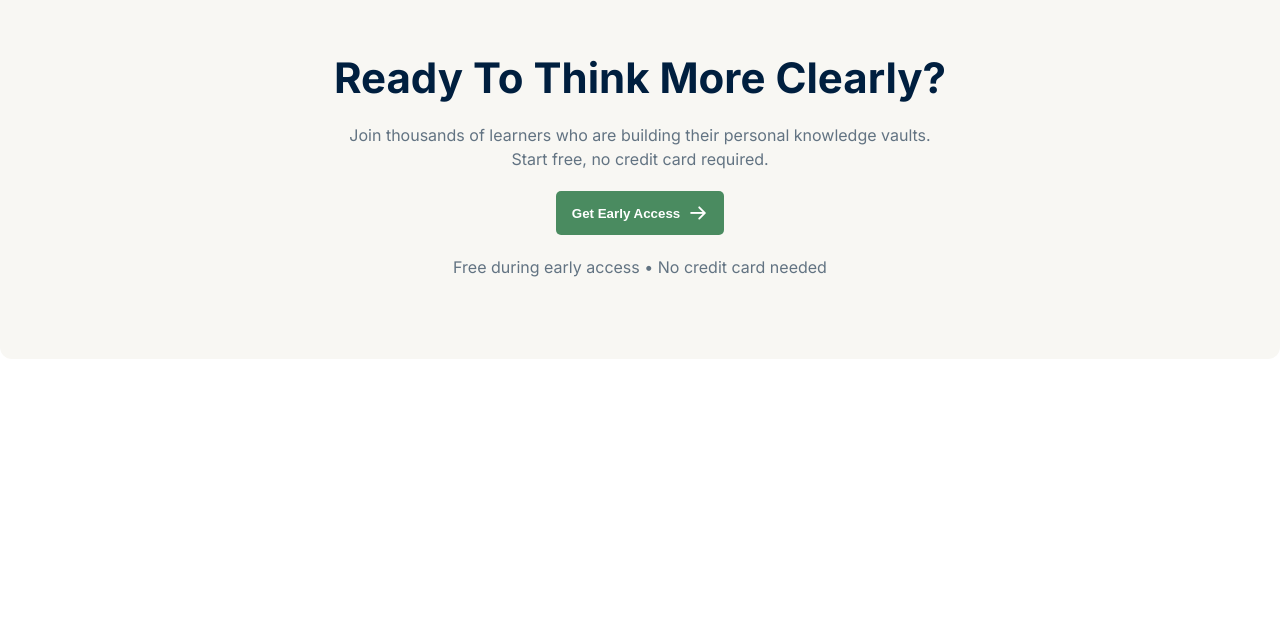
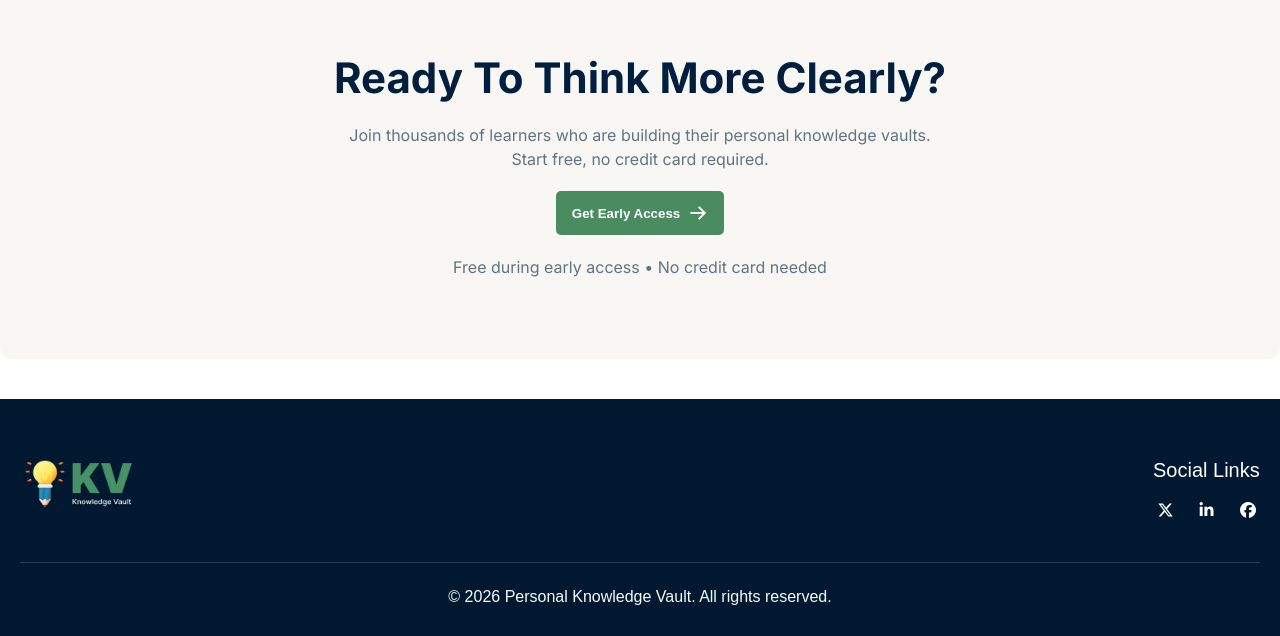
Before and after one commit to nmjakaria/Assignment01_B13_PS, a plain HTML site: page index.html in a window 1280 px wide. Shown: the part 2121-2757 px from the top of the page. Before the commit the page ends 2520 px from the top, so only its background shows below. Drawn offline with Linux system fonts and the light colour scheme.

Commit message:
Footer Section added and some CSS modify

```diff
--- a/css/styles.css
+++ b/css/styles.css
@@ -54,7 +54,7 @@ nav ul li a {
 }
 
 nav ul li a:hover {
-    color: #4A8B60;
+    color: #00a30e;
 }
 
 #hero {
@@ -304,3 +304,72 @@ nav ul li a:hover {
     color: #627382;
     line-height: 1.5;
 }
+
+.footer {
+    background-color: #001931;
+    color: white;
+    padding: 60px 0 30px 0;
+    font-family: sans-serif;
+}
+
+.footer-container {
+    max-width: 1320px;
+    margin: 0 auto;
+    padding: 0 20px;
+}
+
+.footer-top {
+    display: flex;
+    justify-content: space-between;
+    align-items: flex-start;
+    margin-bottom: 40px;
+}
+
+
+.footer-logo {
+    display: flex;
+    align-items: center;
+    gap: 12px;
+}
+
+.footer-logo img {
+    height: 50px;
+}
+
+.social-links h3 {
+    font-size: 20px;
+    font-weight: 500;
+    margin-bottom: 15px;
+    text-align: left;
+}
+
+.social-links .icons {
+    display: flex;
+    gap: 16px;
+    justify-content: flex-start;
+}
+
+.social-links .icons i {
+    width: 25px;
+    height: 25px;
+    filter: brightness(0) invert(1);
+    transition: opacity 0.3s;
+    padding: 5px;
+}
+
+.social-links .icons i:hover {
+    opacity: 0.7;
+}
+
+.footer-divider {
+    border: 0;
+    border-top: 1px solid rgba(255, 255, 255, 0.159);
+    margin-bottom: 25px;
+}
+
+.footer-bottom {
+    text-align: center;
+    font-size: 16px;
+    font-weight: 400;
+    color: #FAFAFA;
+}
--- a/index.html
+++ b/index.html
@@ -120,6 +120,30 @@
             </div>
         </section>
     </main>
+    <footer class="footer">
+    <div class="footer-container container">
+        <div class="footer-top">
+            <div class="footer-logo">
+                <img src="assets/logo-footer.png" alt="Knowledge Vault Logo">
+            </div>
+
+            <div class="social-links">
+                <h3>Social Links</h3>
+                <div class="icons">
+                    <a href="#"><i class="fa-brands fa-x-twitter"></i></a>
+                    <a href="#"><i class="fa-brands fa-linkedin-in"></i></a>
+                    <a href="#"><i class="fa-brands fa-facebook"></i></a>
+                </div>
+            </div>
+        </div>
+
+        <hr class="footer-divider">
+
+        <div class="footer-bottom">
+            <p>&copy; 2026 Personal Knowledge Vault. All rights reserved.</p>
+        </div>
+    </div>
+</footer>
 </body>
 
 </html>
```
